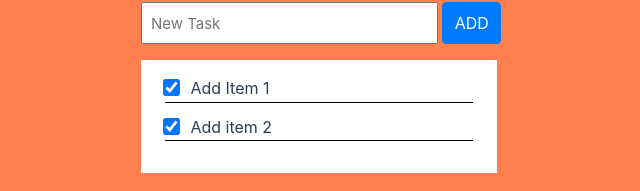
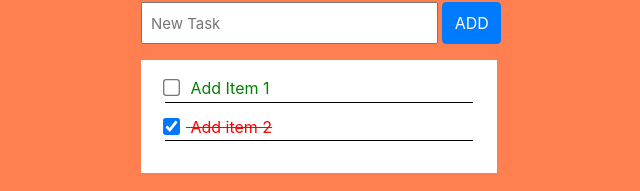
Before and after one commit to huyviet1995/todolist-vue, a Vue app: page / in a window 1280 px wide. Shown: the part 126-317 px from the top of the page, without its empty margins (321-961 px from the left). Built offline with nearby package versions, Linux system fonts and the light colour scheme.

Commit message:
Color the Todo Item label accordiing to the competed stats

```diff
--- a/src/components/TodoItem.vue
+++ b/src/components/TodoItem.vue
@@ -1,5 +1,5 @@
 <template>
-  <li>
+  <li :class="{ completed: isCompleted }">
     <input type="checkbox" class="mr-2" :checked="isCompleted" />
     {{ label }}
   </li>
@@ -16,8 +16,13 @@ li {
   text-decoration: none;
   list-style-type: none;
   border-bottom: 1px solid black;
+  color: green;
 }
 input[type="checkbox"] {
   transform: scale(1.3);
 }
+.completed {
+  text-decoration: line-through;
+  color: red;
+}
 </style>
--- a/src/components/TodoList.vue
+++ b/src/components/TodoList.vue
@@ -18,7 +18,7 @@ export default {
   data() {
     return {
       todoItems: [
-        { label: "Add Item 1", isCompleted: true },
+        { label: "Add Item 1", isCompleted: false },
         { label: "Add item 2", isCompleted: true },
       ],
     };
```
